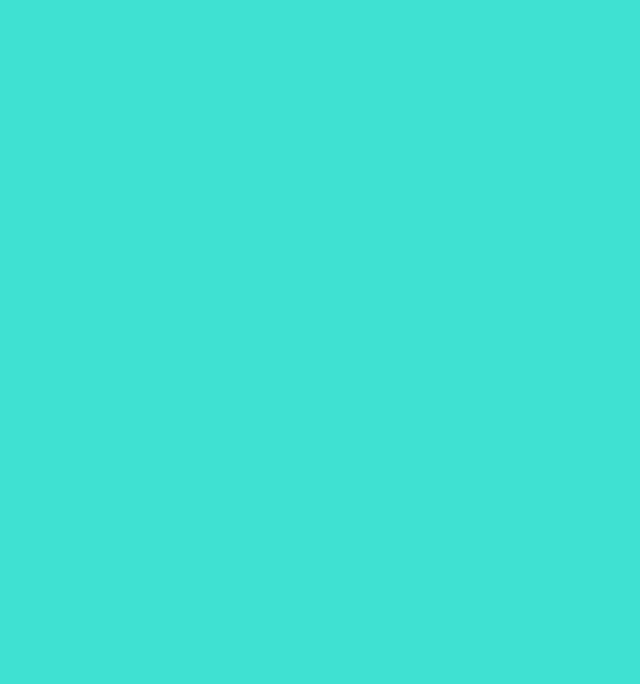
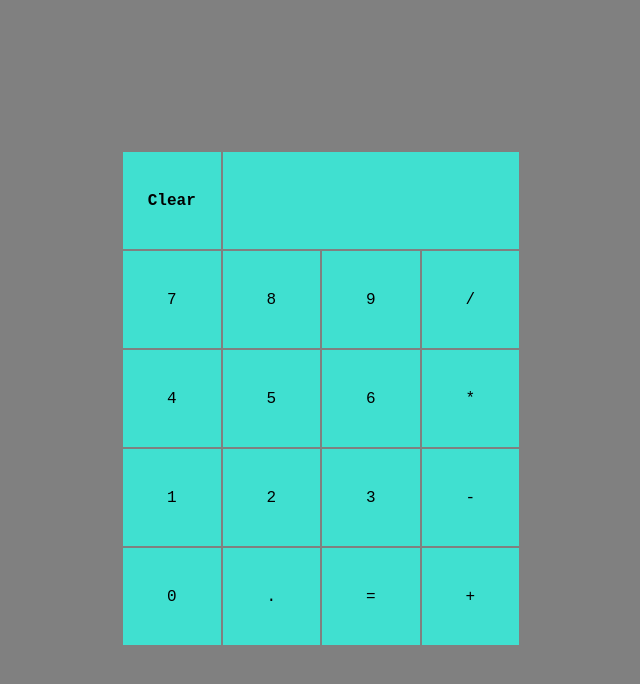
Before and after one commit to cjzeledon/Simple_Calculator, a plain HTML site: page index.html in a window 1280 px wide. Shown: the whole page, without its empty margins (319-959 px from the left). Drawn offline with Linux system fonts and the light colour scheme.

Commit message:
Slowly working on it.

```diff
--- a/index.html
+++ b/index.html
@@ -7,7 +7,62 @@
   <link rel="stylesheet" href="main.css">
 </head>
 <body>
+<section>
+  <!-- <div class="calculate">
+    <div class="clear">C</div>
+    <div class="calculatethis"></div>
 
+    <div class="divide">/</div>
+    <div class="multiply">*</div>
+    <div class="substract">-</div>
+    <div class="addition">+</div>
+    <div class="equal">=</div>
+    <div class="dot">.</div>
+
+    <div class="zero">0</div>
+    <div class="one">1</div>
+    <div class="two">2</div>
+    <div class="three">3</div>
+    <div class="four">4</div>
+    <div class="five">5</div>
+    <div class="six">6</div>
+    <div class="seven">7</div>
+    <div class="eight">8</div>
+    <div class="nine">9</div>
+  </div> -->
+  <form id="calculator">
+    <table>
+      <tr>
+        <th input type="button">Clear</td>
+        <th input type="text" colspan="3" id="result"></td>
+      </tr>
+      <tr>
+        <td input type="button" value="7" onclick="calculate("7")">7</td>
+        <td input type="button" value="8" onclick="calculate("8")">8</td>
+        <td input type="button" value="9" onclick="calculate("9")">9</td>
+        <td>/</td>
+      </tr>
+        <td input type="button" value="4" onclick="calculate("4")">4</td>
+        <td input type="button" value="5" onclick="calculate("5")">5</td>
+        <td input type="button" value="6" onclick="calculate("6")">6</td>
+        <td input type="button" value="*" onclick="calculate("*")">*</td>
+    </tr>
+    <tr>
+        <td input type="button" value="1" onclick="calculate("1")">1</td>
+        <td input type="button" value="2" onclick="calculate("2")">2</td>
+        <td input type="button" value="3" onclick="calculate("3")">3</td>
+        <td input type="button" value="-" onclick="calculate("-")">-</td>
+    </tr>
+    <tr>
+        <td input type="button" value="0" onclick="calculate("0")">0</td>
+        <td input type="button" value="." onclick="calculate(".")">.</td>
+        <td input type="button" value="=" onclick="calculate("=")">=</td>
+        <!-- Should the equal button be a submit button? -->
+        <td input type="button" value="+" onclick="calculate("+")"">+</td>
+    </tr>
+    </table>
+  </form>
+</section>
   <script src="main.js"></script>
 </body>
 </html>
--- a/main.css
+++ b/main.css
@@ -1,3 +1,27 @@
 body{
+  background-color: gray;
+}
+
+section{
+  margin-left: auto;
+  margin-right: auto;
+  margin-top: 150px;
+  width: 400px;
+  height: 500px;
+  font-family: monospace;
+  font-size: large;
+}
+
+table{
+  border: 2px solid black;
+  width: 100%;
+  border-collapse: collapse;
   background-color: turquoise;
 }
+
+td, th{
+  width: 20%;
+  height: 95px;
+  text-align: center;
+  border: 2px solid gray;
+}
--- a/main.js
+++ b/main.js
@@ -0,0 +1,20 @@
+// let clear = document.querySelector("input").clear;
+// // let result = document.querySelector
+// // Need to work on the result box
+// let nine = document.querySelector("input").nine;
+// let eight = document.querySelector("input").eight;
+// let seven = document.querySelector("input").seven;
+// let six = document.querySelector("input").six;
+// let five = document.querySelector("input").five;
+// let four = document.querySelector("input").four;
+// let three = document.querySelector("input").three;
+// let two = document.querySelector("input").two;
+// let one = document.querySelector("input").one;
+// let zero = document.querySelector("input").zero;
+// let dot = document.querySelector("input").dotmenot;
+// let equal = document.querySelector("input").equal;
+// let plus = document.querySelector("input").plus;
+
+function calculate(value){
+  document.querySelector("calculator").value=
+}
```
